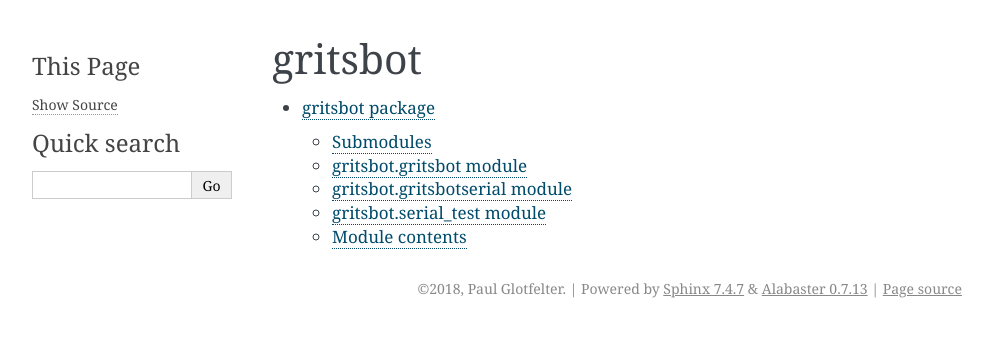
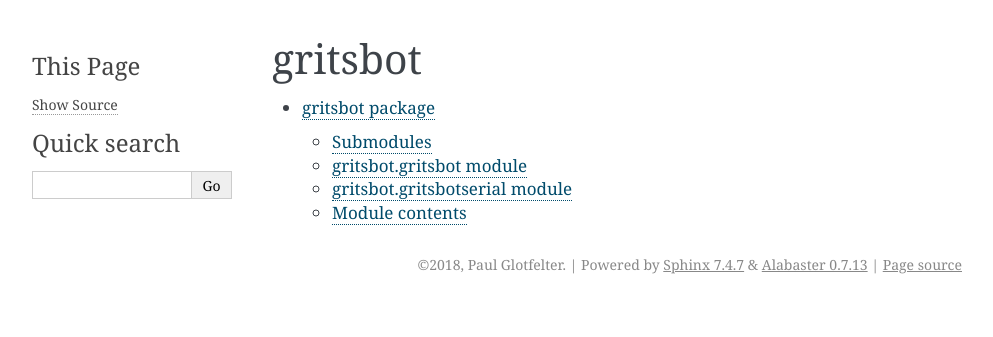
Before and after one commit to robotarium/gritsbot_2, a Sphinx documentation site: the page built from docs/modules.rst, in a window 1280 px wide. Shown: the top 337 px of the page, without its empty margins (148-1141 px from the left). Built offline with Sphinx 7.4.7, drawn with Linux system fonts in a browser that asks for light colours.

Commit message:
Docs built

```diff
--- a/docs/gritsbot.rst
+++ b/docs/gritsbot.rst
@@ -20,15 +20,6 @@ gritsbot\.gritsbotserial module
     :undoc-members:
     :show-inheritance:
 
-gritsbot\.serial\_test module
------------------------------
-
-.. automodule:: gritsbot.serial_test
-    :members:
-    :undoc-members:
-    :show-inheritance:
-
-
 Module contents
 ---------------
 
```
Also changed, not shown: 1 other file.
